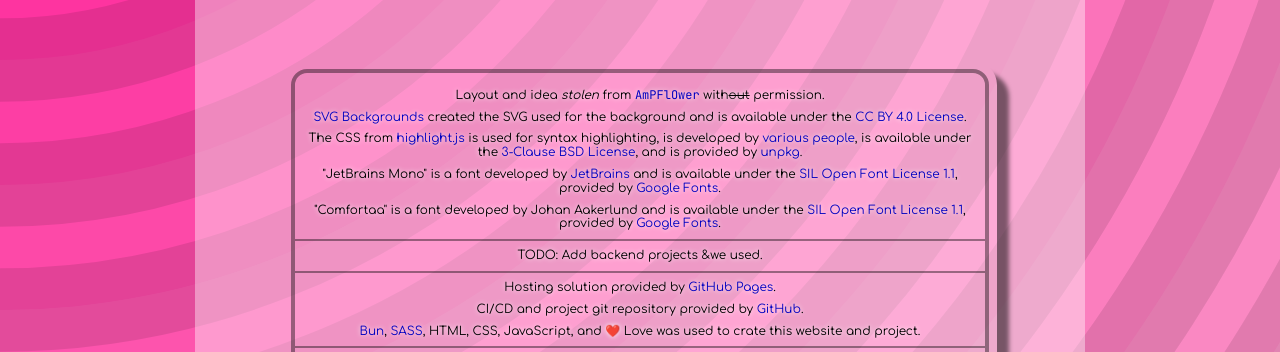
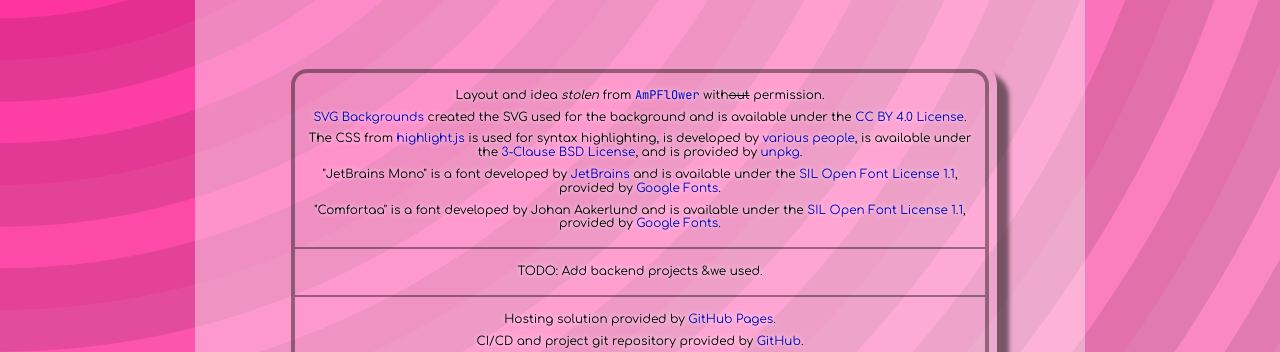
Before and after one commit to CirceAurora/circeaurora.github.io, a website: page src/resources/index.html in a window 1280 px wide. Shown: the part 440-792 px from the top of the page. Drawn offline with nearby package versions, Linux system fonts and the light colour scheme; files that its build step writes are made by us from their sources.

Commit message:
more quotes and better margin

```diff
--- a/src/resources/index.scss
+++ b/src/resources/index.scss
@@ -299,7 +299,10 @@
     >div>div {
         padding-block: 0.5rem;
 
-        >hr,
+        >hr {
+            margin-block: 1rem;
+        }
+
         >p {
             margin-block: 0.5rem;
         }
```
Also changed, not shown: src/resources/quotes.txt (+10 -0 lines), src/static/images/Mitsu_Vitaqua_0.jpg (added).
